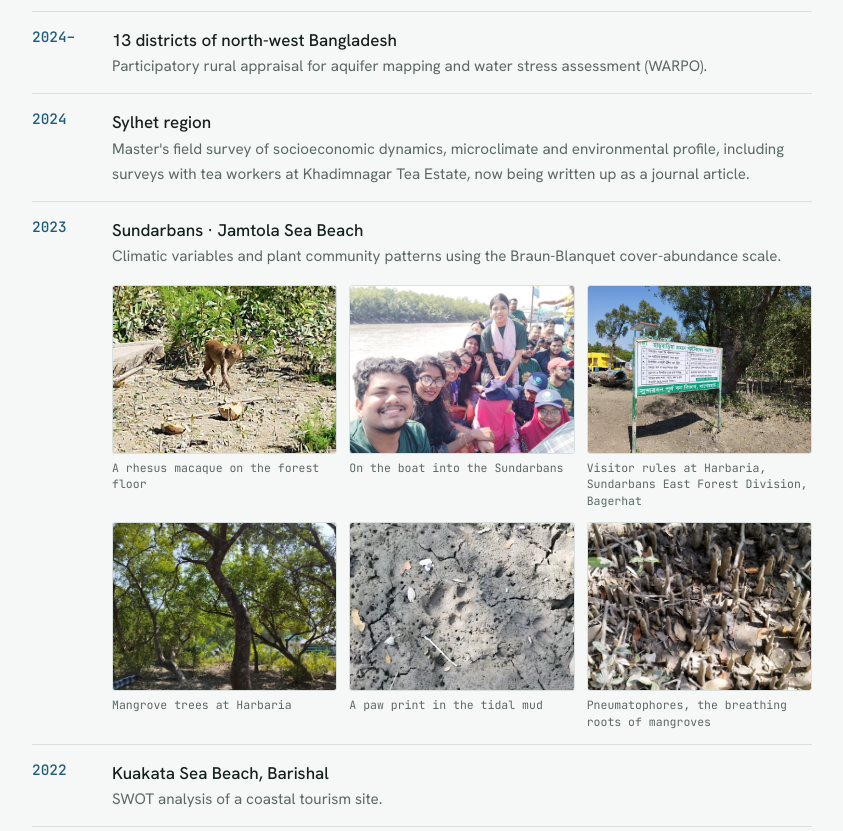
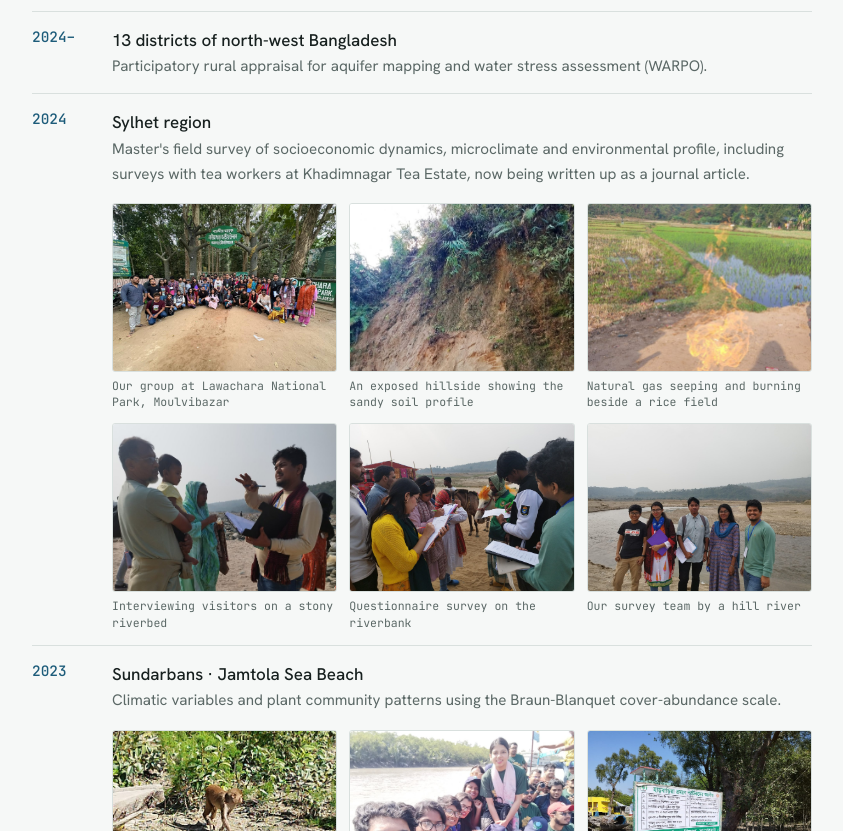
Before and after one commit to tamjidpobon/tamjidpobon.github.io, a plain HTML site: page fieldwork.html in a window 1280 px wide. Shown: the part 466-1297 px from the top of the page, without its empty margins (332-1175 px from the left). Drawn offline with Linux system fonts and the light colour scheme.

Commit message:
Add files via upload

```diff
--- a/fieldwork.html
+++ b/fieldwork.html
@@ -31,7 +31,15 @@
             <p class="muted">Methods used in the field include participatory rural appraisal (PRA), key informant interviews, household surveys, beach profiling, river cross-sections and vegetation sampling.</p>
       <ol class="timeline">
         <li><span class="yr">2024–</span><div><div class="place">13 districts of north-west Bangladesh</div><div class="what">Participatory rural appraisal for aquifer mapping and water stress assessment (WARPO).</div></div></li>
-        <li><span class="yr">2024</span><div><div class="place">Sylhet region</div><div class="what">Master's field survey of socioeconomic dynamics, microclimate and environmental profile, including surveys with tea workers at Khadimnagar Tea Estate, now being written up as a journal article.</div></div></li>
+        <li><span class="yr">2024</span><div><div class="place">Sylhet region</div><div class="what">Master's field survey of socioeconomic dynamics, microclimate and environmental profile, including surveys with tea workers at Khadimnagar Tea Estate, now being written up as a journal article.</div>
+          <div class="gallery">
+            <figure><img src="sy_lawachara.jpg" width="1280" height="960" alt="Our group at Lawachara National Park, Moulvibazar" loading="lazy"><figcaption>Our group at Lawachara National Park, Moulvibazar</figcaption></figure>
+            <figure class="top"><img src="sy_hillcut.jpg" width="1050" height="1400" alt="An exposed hillside showing the sandy soil profile" loading="lazy"><figcaption>An exposed hillside showing the sandy soil profile</figcaption></figure>
+            <figure class="top"><img src="sy_gas.jpg" width="896" height="1280" alt="Natural gas seeping and burning beside a rice field" loading="lazy"><figcaption>Natural gas seeping and burning beside a rice field</figcaption></figure>
+            <figure class="top"><img src="sy_interview.jpg" width="1050" height="1400" alt="Interviewing visitors on a stony riverbed" loading="lazy"><figcaption>Interviewing visitors on a stony riverbed</figcaption></figure>
+            <figure><img src="sy_survey.jpg" width="1400" height="1050" alt="Questionnaire survey on the riverbank" loading="lazy"><figcaption>Questionnaire survey on the riverbank</figcaption></figure>
+            <figure><img src="sy_team.jpg" width="1400" height="1050" alt="Our survey team by a hill river" loading="lazy"><figcaption>Our survey team by a hill river</figcaption></figure>
+          </div></div></li>
         <li><span class="yr">2023</span><div><div class="place">Sundarbans · Jamtola Sea Beach</div><div class="what">Climatic variables and plant community patterns using the Braun-Blanquet cover-abundance scale.</div>
           <div class="gallery">
             <figure class="pos55"><img src="sb_macaque.jpg" width="1050" height="1400" alt="A rhesus macaque on the forest floor" loading="lazy"><figcaption>A rhesus macaque on the forest floor</figcaption></figure>
```
Also changed, not shown: sy_gas.jpg (added), sy_hillcut.jpg (added), sy_interview.jpg (added), sy_lawachara.jpg (added), sy_survey.jpg (added), sy_team.jpg (added).
